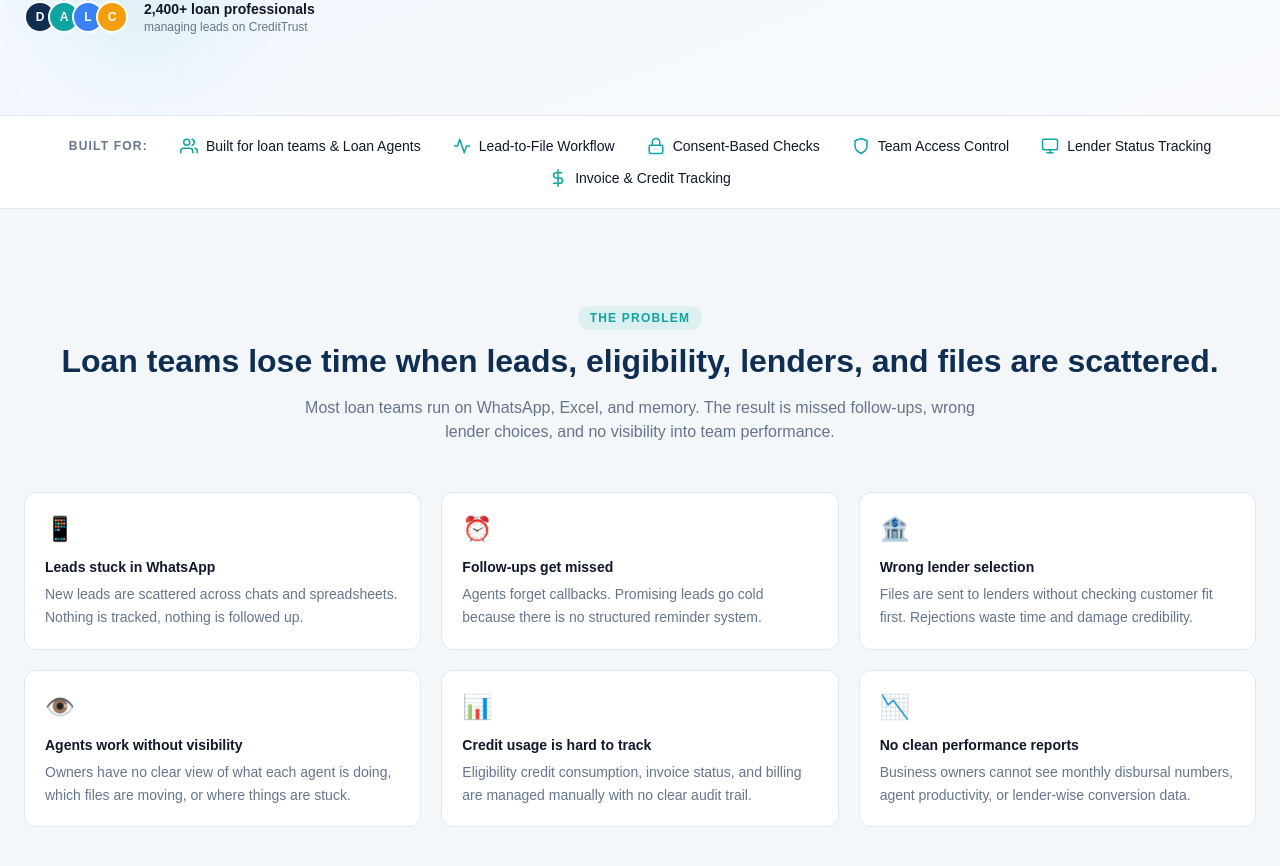
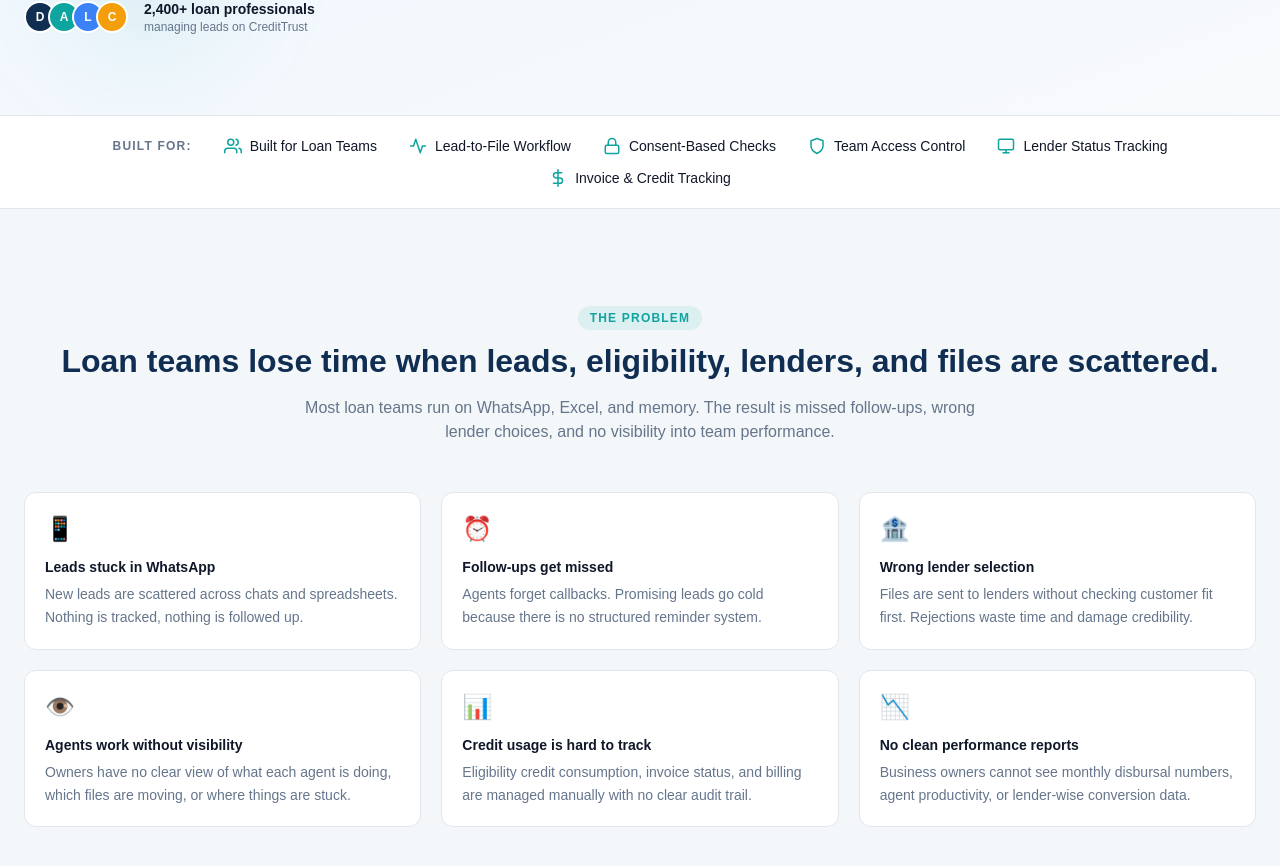
Before and after one commit to shubhamsoni-sketch/BUREAU-PORTAL, a Next.js app: page /crm-website in a window 1280 px wide. Shown: the part 786-1652 px from the top of the page. Built offline with nearby package versions, Linux system fonts and the light colour scheme; no server answers.

Commit message:
Polish CRM website positioning copy

```diff
--- a/src/app/crm-website/components/TrustStrip.tsx
+++ b/src/app/crm-website/components/TrustStrip.tsx
@@ -7,7 +7,7 @@ const trustItems = [
         <path d="M17 21v-2a4 4 0 0 0-4-4H5a4 4 0 0 0-4 4v2"/><circle cx="9" cy="7" r="4"/><path d="M23 21v-2a4 4 0 0 0-3-3.87"/><path d="M16 3.13a4 4 0 0 1 0 7.75"/>
       </svg>
     ),
-    label: 'Built for loan teams & Loan Agents',
+    label: 'Built for Loan Teams',
   },
   {
     icon: (
```
